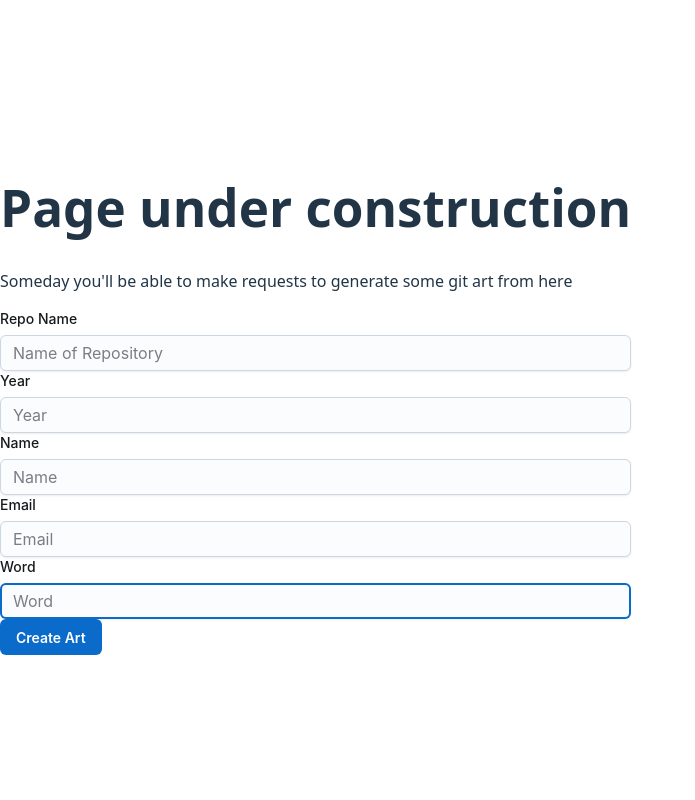
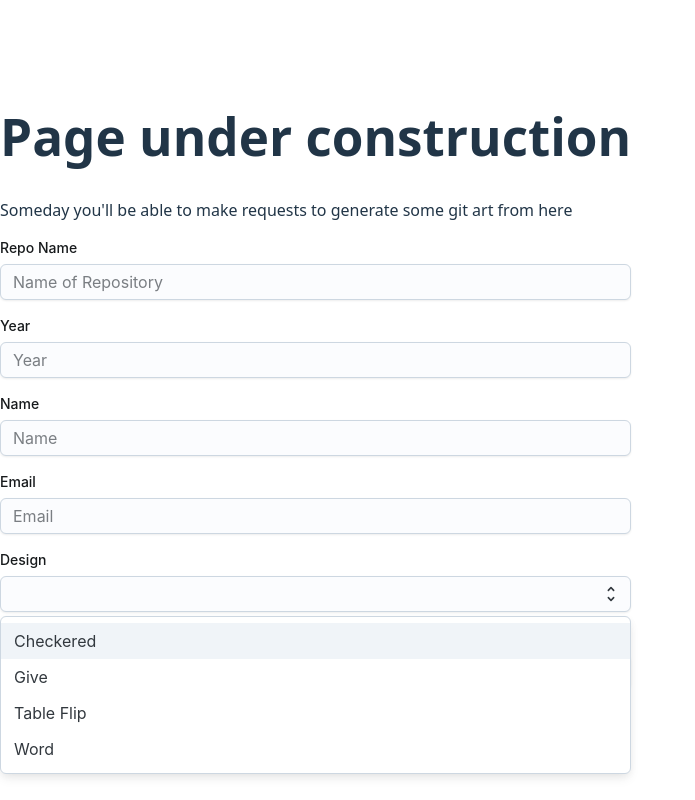
Before and after one commit to maxnovak/git-art-web, a React (Vite) app: page / in a window 1280 px wide. Both pictures are taken after a click on the element 315 px from the left and 601 px from the top of the page. Shown: the whole page, without its empty margins (0-695 px from the left). Built offline with nearby package versions, Linux system fonts and the light colour scheme.

Commit message:
Add select for choosing design

```diff
--- a/src/Form/index.tsx
+++ b/src/Form/index.tsx
@@ -1,7 +1,7 @@
 import React, { useState } from 'react';
 import Button from '@mui/joy/Button';
 import Input from '@mui/joy/Input';
-import { FormControl, FormLabel, Stack } from '@mui/joy';
+import { FormControl, FormLabel, Option, Select, Stack } from '@mui/joy';
 
 // eslint-disable-next-line @typescript-eslint/explicit-module-boundary-types
 export const Form = () => {
@@ -11,6 +11,7 @@ export const Form = () => {
   const [email, setEmail] = useState('');
   const [word, setWord] = useState('');
   const [loading, setLoading] = useState(false);
+  const [design, setDesign] = useState<any>();
 
   const postData = async () => {
     setLoading(true);
@@ -39,7 +40,7 @@ export const Form = () => {
   }
 
   return <React.Fragment>
-    <Stack>
+    <Stack spacing={2}>
       <FormControl>
         <FormLabel>Repo Name</FormLabel>
         <Input
@@ -77,6 +78,15 @@ export const Form = () => {
         />
       </FormControl>
       <FormControl>
+        <FormLabel>Design</FormLabel>
+        <Select onChange={(_event, newValue) => setDesign(newValue)} required>
+          <Option value="checkered">Checkered</Option>
+          <Option value="give">Give</Option>
+          <Option value="table-flip">Table Flip</Option>
+          <Option value="word">Word</Option>
+        </Select>
+      </FormControl>
+      <FormControl>
         <FormLabel>Word</FormLabel>
         <Input
           id="word"
```
